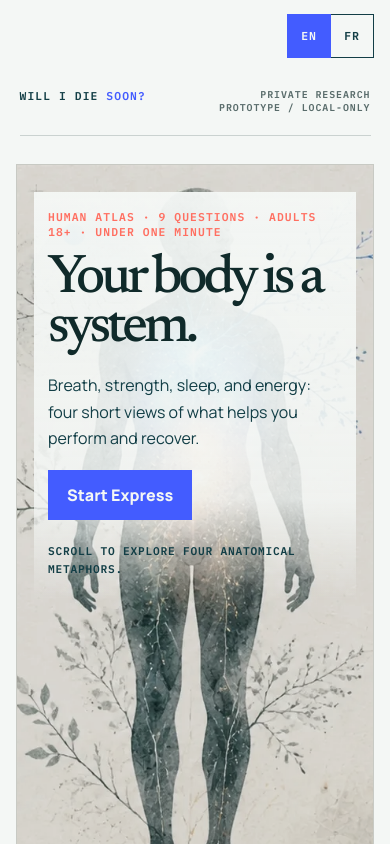
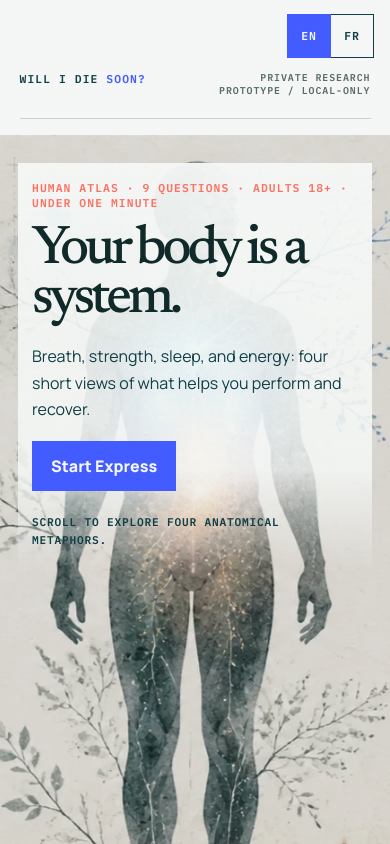
Before and after one commit to ZakiChair/will-i-die-soon, a Next.js app: page / in a window 390 px wide. Shown: the top 844 px of the page. Built offline with nearby package versions, Linux system fonts and the light colour scheme.

Commit message:
fix: make Human Atlas fill the viewport

```diff
--- a/app/globals.css
+++ b/app/globals.css
@@ -83,7 +83,7 @@ button:disabled { cursor: not-allowed; opacity: .48; }
 
 .landing {
   min-height: 100dvh;
-  padding: 24px 0 56px;
+  padding: 0 0 56px;
 }
 
 .landing__header, .landing__footnote, .landing__atlas-conversion, .depth-section, .privacy-panel {
@@ -117,9 +117,10 @@ h1, h2, h3, p { margin-top: 0; }
 h1, h2, h3 { font-family: var(--font-display), Georgia, serif; }
 .landing__main { width: 100%; max-width: none; }
 .landing__atlas-experience {
+  --atlas-stage-height: 100svh;
   position: relative;
-  width: min(1600px, calc(100% - 32px));
-  margin: clamp(28px, 5vw, 72px) auto 0;
+  width: 100%;
+  margin: clamp(16px, 2vw, 28px) 0 0;
 }
 .landing__atlas-hero {
   position: absolute;
@@ -138,30 +139,30 @@ h1, h2, h3 { font-family: var(--font-display), Georgia, serif; }
 .landing__primary-cta:hover { border-color: var(--deep-water); background: var(--deep-water); }
 .landing__scroll-hint { margin-top: 22px; font-family: var(--font-data), monospace; font-size: .7rem !important; font-weight: 650; letter-spacing: .07em; text-transform: uppercase; }
 .landing__atlas-decorative { position: relative; }
-.human-atlas-scroll { position: relative; min-height: 430vh; }
+.human-atlas-scroll { position: relative; min-height: calc(5 * var(--atlas-stage-height)); }
 .human-atlas-stage {
   position: sticky;
   z-index: 1;
-  top: 12px;
-  height: min(88svh, 820px);
-  min-height: 590px;
+  top: 0;
+  height: var(--atlas-stage-height);
+  min-height: 0;
   overflow: hidden;
-  border: 1px solid var(--line);
+  border: 0;
   background: #f1eee6;
   isolation: isolate;
 }
 .human-atlas-media {
   position: absolute;
-  top: 0;
-  bottom: 0;
+  top: 50%;
+  bottom: auto;
   left: 50%;
   width: auto;
   height: 100%;
   aspect-ratio: 1672 / 941;
-  transform: translateX(-50%);
+  transform: translate(-50%, -50%);
 }
 .human-atlas-media > img, .human-atlas-glow-set { position: absolute; inset: 0; width: 100%; height: 100%; }
-.human-atlas-media > img { object-fit: fill; filter: saturate(.66) brightness(.92) contrast(1.02); }
+.human-atlas-media > img { object-fit: cover; filter: saturate(.66) brightness(.92) contrast(1.02); }
 .human-atlas-glow-set, .human-atlas-glow, .human-atlas-glow-set > [data-motion] { pointer-events: none; }
 .human-atlas-glow-set > [data-motion] { position: absolute; inset: 0; width: 100%; height: 100%; }
 .human-atlas-glow {
@@ -189,11 +190,11 @@ h1, h2, h3 { font-family: var(--font-display), Georgia, serif; }
   position: relative;
   z-index: 6;
   width: min(39%, 430px);
-  margin-top: calc(-1 * min(88svh, 820px));
-  padding-top: min(92svh, 860px);
+  margin-top: calc(-1 * var(--atlas-stage-height));
+  padding-top: var(--atlas-stage-height);
   padding-left: clamp(18px, 4vw, 54px);
 }
-.human-atlas-scene { display: flex; align-items: center; min-height: min(88svh, 820px); opacity: .34; transform: translateY(18px); transition: opacity .55s ease, transform .55s ease; }
+.human-atlas-scene { display: flex; align-items: center; min-height: var(--atlas-stage-height); opacity: .34; transform: translateY(18px); transition: opacity .55s ease, transform .55s ease; }
 .human-atlas-scene[data-active="true"] { opacity: 1; transform: translateY(0); }
 .human-atlas-scene__card { padding: 22px 24px 24px; border: 1px solid var(--line); background: rgb(247 245 238 / 90%); box-shadow: 0 18px 70px rgb(16 42 42 / 8%); backdrop-filter: blur(14px); }
 .human-atlas-scene__card > .data-label { color: var(--living-coral); }
@@ -230,8 +231,15 @@ h1, h2, h3 { font-family: var(--font-display), Georgia, serif; }
   .depth-grid { grid-template-columns: repeat(2, minmax(0, 1fr)); }
 }
 
+@media (min-aspect-ratio: 1672 / 941) {
+  .human-atlas-media {
+    width: 100%;
+    height: auto;
+  }
+}
+
 @media (max-width: 780px) {
-  .landing__atlas-experience { width: calc(100% - 32px); }
+  .landing__atlas-experience { width: 100%; }
   .landing__atlas-hero {
     top: 28px;
     left: 18px;
@@ -241,10 +249,9 @@ h1, h2, h3 { font-family: var(--font-display), Georgia, serif; }
   }
   .landing__atlas-hero h1 { font-size: clamp(3rem, 14vw, 4.8rem); }
   .landing__atlas-hero > p:not(.data-label) { max-width: 32rem; }
-  .human-atlas-stage { height: 88svh; min-height: 580px; }
-  .human-atlas-media { transform: translateX(-62%); }
-  .human-atlas-scenes { width: 100%; margin-top: calc(-1 * 88svh); padding-top: 88svh; padding-inline: 14px; }
-  .human-atlas-scene { align-items: flex-end; min-height: 88svh; padding-bottom: 18px; }
+  .human-atlas-media { transform: translate(-62%, -50%); }
+  .human-atlas-scenes { width: 100%; margin-top: calc(-1 * var(--atlas-stage-height)); padding-top: var(--atlas-stage-height); padding-inline: 14px; }
+  .human-atlas-scene { align-items: flex-end; min-height: var(--atlas-stage-height); padding-bottom: 18px; }
   .human-atlas-scene__card { width: min(100%, 490px); padding: 18px; }
   .human-atlas-scene__card > p:not(.data-label) { font-size: .875rem; line-height: 1.6; }
   .human-atlas-static { grid-template-columns: 1fr; padding-inline: 14px; }
@@ -1015,7 +1022,7 @@ h1, h2, h3 { font-family: var(--font-display), Georgia, serif; }
 
 @media (max-width: 560px) {
   .language-switcher { width: calc(100% - 32px); min-height: 72px; padding: 14px 0; }
-  .landing { padding: 17px 0 40px; }
+  .landing { padding: 0 0 40px; }
   .landing__header { align-items: flex-start; }
   .prototype-label { max-width: 155px; font-size: .62rem; }
   .section-heading { grid-template-columns: 1fr; gap: 12px; }
```
Also changed, not shown: 1 other file (tests, documents, lock files or other folders).
